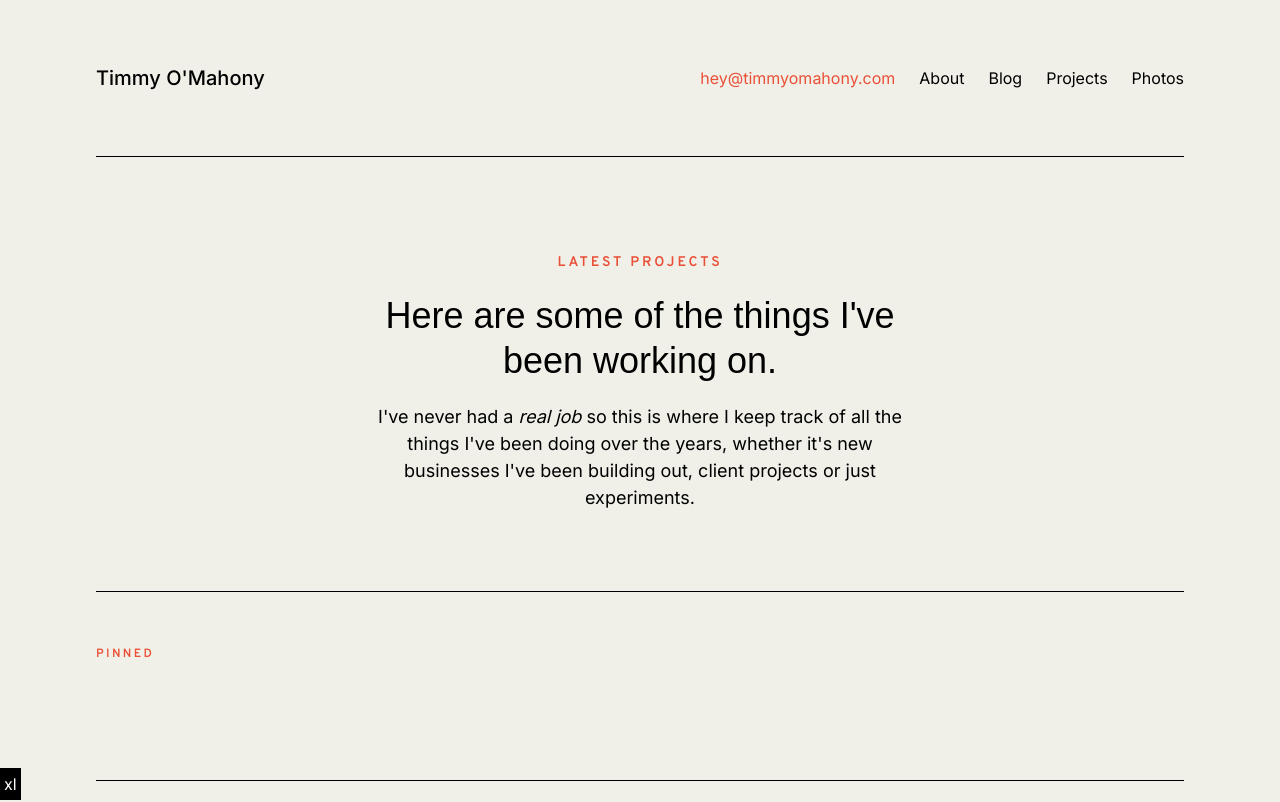
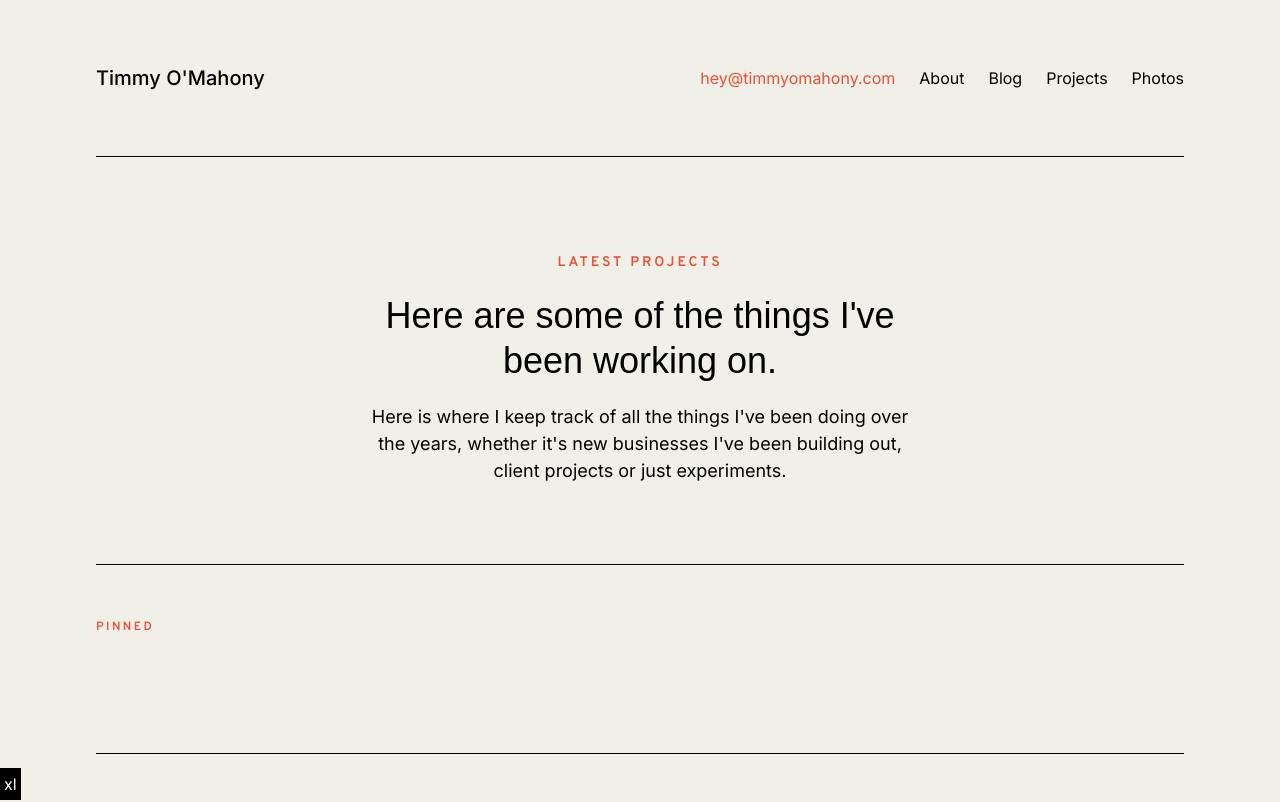
Before and after one commit to timmyomahony/timmyomahony-portfolio, a Next.js app: page /projects in a window 1280 px wide. Shown: the top 802 px of the page. Built offline with nearby package versions, Linux system fonts and the light colour scheme.

Commit message:
updated project page text

```diff
--- a/src/app/projects/page.tsx
+++ b/src/app/projects/page.tsx
@@ -57,10 +57,9 @@ const ProjectListPage = async () => {
           title="Here are some of the things I've been working on."
           subtitle={
             <>
-              I&apos;ve never had a <em>real job</em> so this is where I keep
-              track of all the things I&apos;ve been doing over the years,
-              whether it&apos;s new businesses I&apos;ve been building out,
-              client projects or just experiments.
+              Here is where I keep track of all the things I&apos;ve been doing
+              over the years, whether it&apos;s new businesses I&apos;ve been
+              building out, client projects or just experiments.
             </>
           }
         />
```
